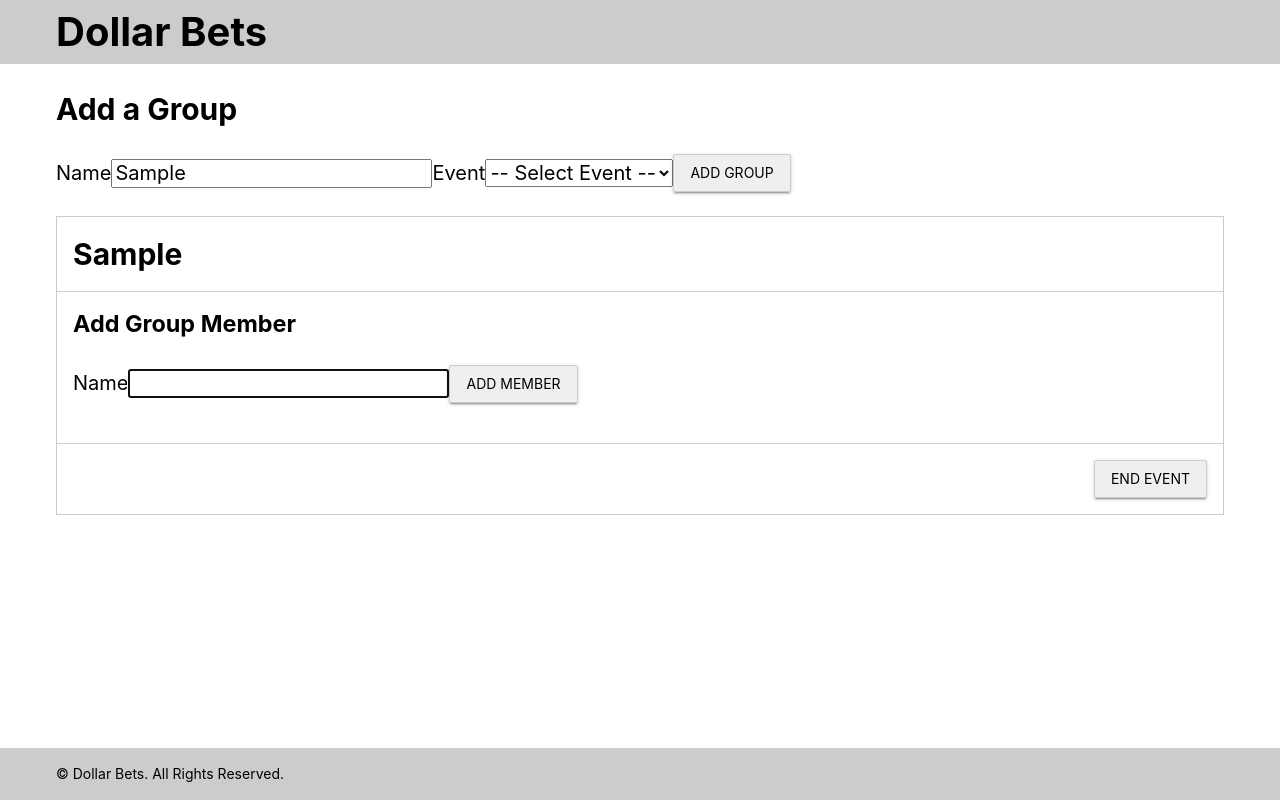
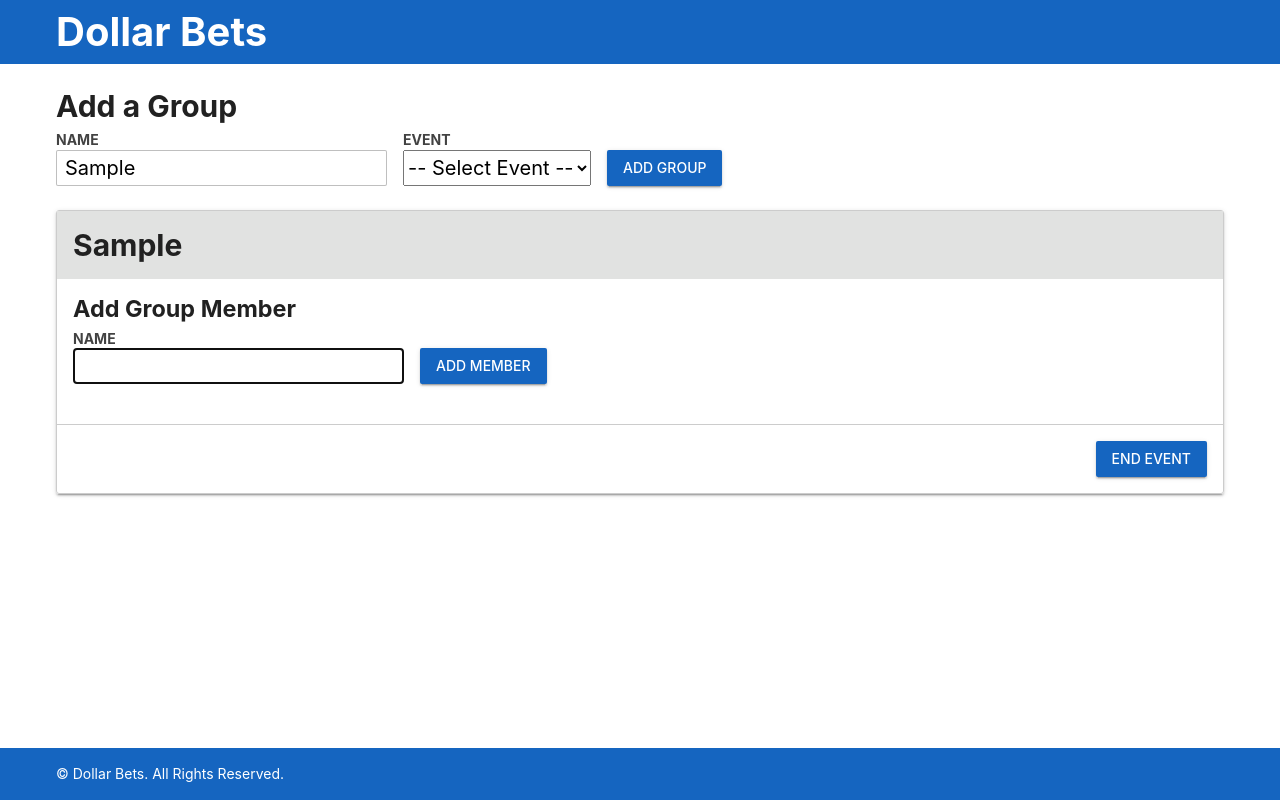
Before and after one commit to drewbolles/dollar-bets, a React app: page / in a window 1280 px wide. Both pictures are taken after typing "Sample" into the empty fields and a click on the button "ADD GROUP". Built offline with nearby package versions, Linux system fonts and the light colour scheme.

Commit message:
Add icon component, add material icons, update styles

```diff
--- a/package.json
+++ b/package.json
@@ -1,8 +1,10 @@
 {
   "name": "dollar-bets",
   "version": "0.1.0",
+  "homepage": "https://drewbolles.github.io/dollar-bets",
   "private": true,
   "dependencies": {
+    "gh-pages": "^1.1.0",
     "normalize.css": "^8.0.0",
     "react": "^16.2.0",
     "react-dom": "^16.2.0",
@@ -10,6 +12,8 @@
     "uuid": "^3.2.1"
   },
   "scripts": {
+    "predeploy": "npm run build",
+    "deploy": "gh-pages -d build",
     "start": "react-scripts start",
     "build": "react-scripts build",
     "test": "react-scripts test --env=jsdom",
--- a/public/index.html
+++ b/public/index.html
@@ -4,37 +4,15 @@
     <meta charset="utf-8">
     <meta name="viewport" content="width=device-width, initial-scale=1, shrink-to-fit=no">
     <meta name="theme-color" content="#000000">
-    <!--
-      manifest.json provides metadata used when your web app is added to the
-      homescreen on Android. See https://developers.google.com/web/fundamentals/engage-and-retain/web-app-manifest/
-    -->
     <link rel="manifest" href="%PUBLIC_URL%/manifest.json">
     <link rel="shortcut icon" href="%PUBLIC_URL%/favicon.ico">
-    <!--
-      Notice the use of %PUBLIC_URL% in the tags above.
-      It will be replaced with the URL of the `public` folder during the build.
-      Only files inside the `public` folder can be referenced from the HTML.
-
-      Unlike "/favicon.ico" or "favicon.ico", "%PUBLIC_URL%/favicon.ico" will
-      work correctly both with client-side routing and a non-root public URL.
-      Learn how to configure a non-root public URL by running `npm run build`.
-    -->
-    <title>React App</title>
+    <link href="https://fonts.googleapis.com/icon?family=Material+Icons" rel="stylesheet">
+    <title>Dollar Bets</title>
   </head>
   <body>
     <noscript>
       You need to enable JavaScript to run this app.
     </noscript>
     <div id="root"></div>
-    <!--
-      This HTML file is a template.
-      If you open it directly in the browser, you will see an empty page.
-
-      You can add webfonts, meta tags, or analytics to this file.
-      The build step will place the bundled scripts into the <body> tag.
-
-      To begin the development, run `npm start` or `yarn start`.
-      To create a production bundle, use `npm run build` or `yarn build`.
-    -->
   </body>
 </html>
--- a/src/components/App/App.css
+++ b/src/components/App/App.css
@@ -7,12 +7,14 @@
 .app-header {
   height: 64px;
   margin-bottom: 24px;
-  background-color: #ccc;
+  background-color: #1565c0;
+  color: #fff;
 }
 
 .app-title {
   margin-bottom: 0;
   line-height: 64px;
+  color: #fff;
 }
 
 .app-content {
@@ -23,15 +25,27 @@
   margin-bottom: 24px;
 }
 
+.app-footer {
+  padding: 16px;
+  background-color: #1565c0;
+  font-size: 14px;
+  color: #fff;
+}
+
+.form-title {
+  margin-bottom: 6px;
+}
+
 @media (min-width: 600px) {
-  .add-group-form .form-content {
+  .form--inline .form-content {
     display: flex;
-    align-items: center;
+    align-items: flex-end;
+  }
+
+  .form--inline .form-item {
+    margin-right: 16px;
+  }
+
+  .form--inline label {
   }
 }
-
-.app-footer {
-  padding: 16px;
-  background-color: #ccc;
-  font-size: 14px;
-}
--- a/src/components/App/index.js
+++ b/src/components/App/index.js
@@ -41,7 +41,10 @@ class App extends Component {
         </header>
         <div className="app-content">
           <Container>
-            <form className="form add-group-form" onSubmit={this.handleSubmit}>
+            <form
+              className="form form--inline add-group-form"
+              onSubmit={this.handleSubmit}
+            >
               <h2 className="form-title">Add a Group</h2>
               <div className="form-content">
                 <div className="form-item">
--- a/src/components/Button/Button.css
+++ b/src/components/Button/Button.css
@@ -1,10 +1,13 @@
 .button {
   display: inline-block;
   padding: 0 16px;
-  border: 1px solid #ccc;
+  border: 0;
   border-radius: 2px;
+  background-color: #1565c0;
+  color: #fff;
   line-height: 36px;
   font-size: 14px;
+  font-weight: 500;
   cursor: pointer;
   box-shadow: 0px 3px 1px -2px rgba(0, 0, 0, 0.2),
     0px 2px 2px 0px rgba(0, 0, 0, 0.14), 0px 1px 5px 0px rgba(0, 0, 0, 0.12);
--- a/src/components/Group/Group.css
+++ b/src/components/Group/Group.css
@@ -1,6 +1,9 @@
 .group {
   margin-bottom: 24px;
   border: 1px solid #ccc;
+  border-radius: 3px;
+  box-shadow: 0px 3px 1px -2px rgba(0, 0, 0, 0.2),
+    0px 2px 2px 0px rgba(0, 0, 0, 0.14), 0px 1px 5px 0px rgba(0, 0, 0, 0.12);
 }
 
 .group:last-child {
@@ -9,7 +12,7 @@
 
 .group-header {
   padding: 16px;
-  border-bottom: 1px solid #ccc;
+  background-color: #e1e2e1;
 }
 
 .group-name {
@@ -29,13 +32,6 @@
   margin-bottom: 24px;
 }
 
-@media (min-width: 600px) {
-  .add-member-form .form-content {
-    display: flex;
-    align-items: center;
-  }
-}
-
 .group-footer {
   border-top: 1px solid #ccc;
   padding: 16px;
--- a/src/components/Group/index.js
+++ b/src/components/Group/index.js
@@ -55,7 +55,10 @@ class Group extends Component {
           <h3 className="group-event">{event}</h3>
         </header>
         <div className="group-content">
-          <form className="form add-member-form" onSubmit={this.handleSubmit}>
+          <form
+            className="form form--inline add-member-form"
+            onSubmit={this.handleSubmit}
+          >
             <h3 className="form-title">Add Group Member</h3>
             <div className="form-content">
               <div className="form-item">
--- a/src/components/GroupMember/GroupMember.css
+++ b/src/components/GroupMember/GroupMember.css
@@ -14,6 +14,15 @@
   background-color: #f1f1f1;
 }
 
+.group-member-remove {
+  display: inline-flex;
+  align-items: center;
+  margin-right: 16px;
+  border: 0;
+  background-color: transparent;
+  color: red;
+}
+
 .group-member-name {
   margin-bottom: 0;
 }
@@ -25,6 +34,9 @@
 }
 
 .group-member-action {
+  display: inline-flex;
+  align-items: center;
+  justify-content: center;
   border: 1px solid #ccc;
   font-size: 24px;
 }
--- a/src/components/GroupMember/index.js
+++ b/src/components/GroupMember/index.js
@@ -1,4 +1,5 @@
 import React, { Component } from 'react';
+import Icon from '../Icon';
 import './GroupMember.css';
 
 class GroupMember extends Component {
@@ -31,23 +32,26 @@ class GroupMember extends Component {
           onClick={() => {
             removeHandler(member.id);
           }}
+          title="Remove member from group"
         >
-          remove
+          <Icon icon="remove_circle" />
         </button>
         <h4 className="group-member-name">{member.name}</h4>
         <button
           className="group-member-action group-member-action--add"
           onClick={this.handleIncrease}
           {...!active && { disabled: 'disabled ' }}
+          title="Add a dollar"
         >
-          +
+          <Icon icon="add" />
         </button>
         <button
           className="group-member-action group-member-action--minus"
           onClick={this.handleDecrease}
           {...!active && { disabled: 'disabled ' }}
+          title="Remove a dollar"
         >
-          -
+          <Icon icon="remove" />
         </button>
         <div className="group-member-score">${score}</div>
       </div>
--- /dev/null
+++ b/src/components/Icon/Icon.css
@@ -0,0 +1,3 @@
+.material-icons {
+  fill: currentColor;
+}
--- /dev/null
+++ b/src/components/Icon/index.js
@@ -0,0 +1,7 @@
+import React from 'react';
+import './Icon.css';
+
+export default function Icon({ className, icon }) {
+  const classes = className ? `material-icons ${className}` : 'material-icons';
+  return <i className={classes}>{icon}</i>;
+}
--- a/src/index.css
+++ b/src/index.css
@@ -13,6 +13,7 @@ body {
   -webkit-font-smoothing: antialiased;
   -moz-osx-font-smoothing: grayscale;
   -moz-font-feature-settings: 'liga' on;
+  color: #424242;
 }
 
 h1,
@@ -28,3 +29,41 @@ blockquote {
   margin-top: 0;
   margin-bottom: 24px;
 }
+
+h1,
+h2,
+h3,
+h4,
+h5,
+h6 {
+  color: #212121;
+  line-height: 1.2;
+}
+
+button {
+  cursor: pointer;
+  vertical-align: middle;
+}
+
+label {
+  display: block;
+  font-size: 14px;
+  font-weight: 700;
+  text-transform: uppercase;
+  vertical-align: middle;
+}
+
+input {
+  height: 36px;
+  padding: 8px;
+  border: 1px solid rgba(0, 0, 0, 0.25);
+  border-radius: 2px;
+}
+
+select {
+  height: 36px;
+}
+
+input:focus {
+  border-color: #1565c0;
+}
```
Also changed, not shown: 1 other file.
